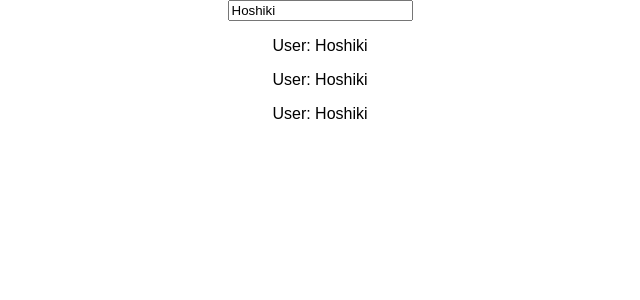
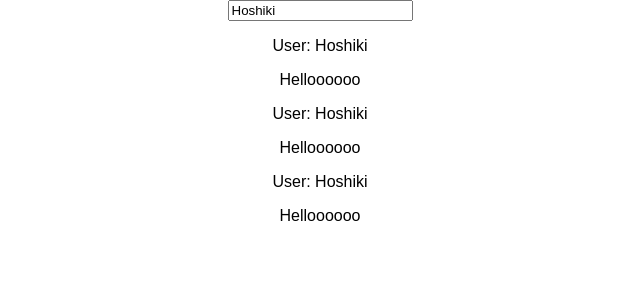
Before and after one commit to hoshikitsunoda/react-practice, a React (Create React App) app in the folder react-assignment-1/assignment-1/: page / in a window 1280 px wide. Shown: the top 300 px of the page, without its empty margins (320-960 px from the left). Built offline with nearby package versions, Linux system fonts and the light colour scheme.

Commit message:
modified the second p tag.

```diff
--- a/react-assignment-1/assignment-1/src/UserOutput/UserOutput.js
+++ b/react-assignment-1/assignment-1/src/UserOutput/UserOutput.js
@@ -4,7 +4,7 @@ const UserOutput = (props) => {
   return (
     <div>
       <p>User: {props.userName}</p>
-      <p>{props.children}</p>
+      <p>Helloooooo</p>
     </div>
   )
 }
```
